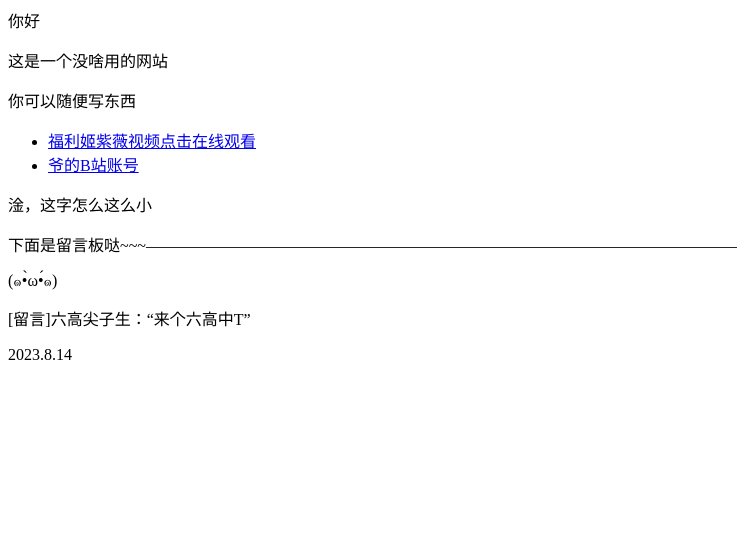
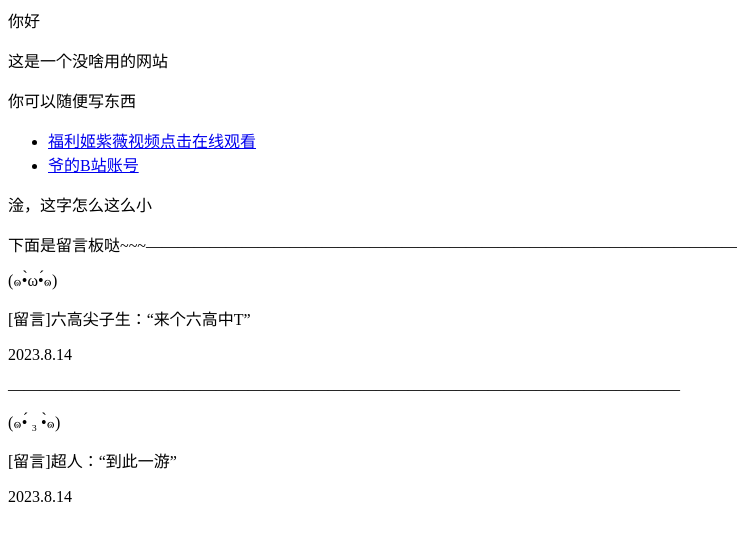
Before and after one commit to Shameimaru-A/Shameimaru-A.github.io, a plain HTML site: page index.html in a window 1280 px wide. Shown: the whole page, without its empty margins (0-737 px from the left). Drawn offline with Linux system fonts and the light colour scheme.

Commit message:
index.html

```diff
--- a/index.html
+++ b/index.html
@@ -7,14 +7,14 @@
   <li> <a href="https://b23.tv/eH4Jyy1">爷的B站账号</a > </li>
 </ul>
 
-
-
-
 <p>淦，这字怎么这么小</p>
 
 <p>下面是留言板哒~~~————————————————————————————————————————————————————————————————</p>
 
-
 <p>(๑•̀ω•́๑)</p>
 <p>[留言]六高尖子生：“来个六高中T”</p>
 <p>2023.8.14</p>
+<p>——————————————————————————————————————————</p>
+<p>(๑•́ ₃ •̀๑)</p>
+<p>[留言]超人：“到此一游”</p>
+<p>2023.8.14</p>
```
